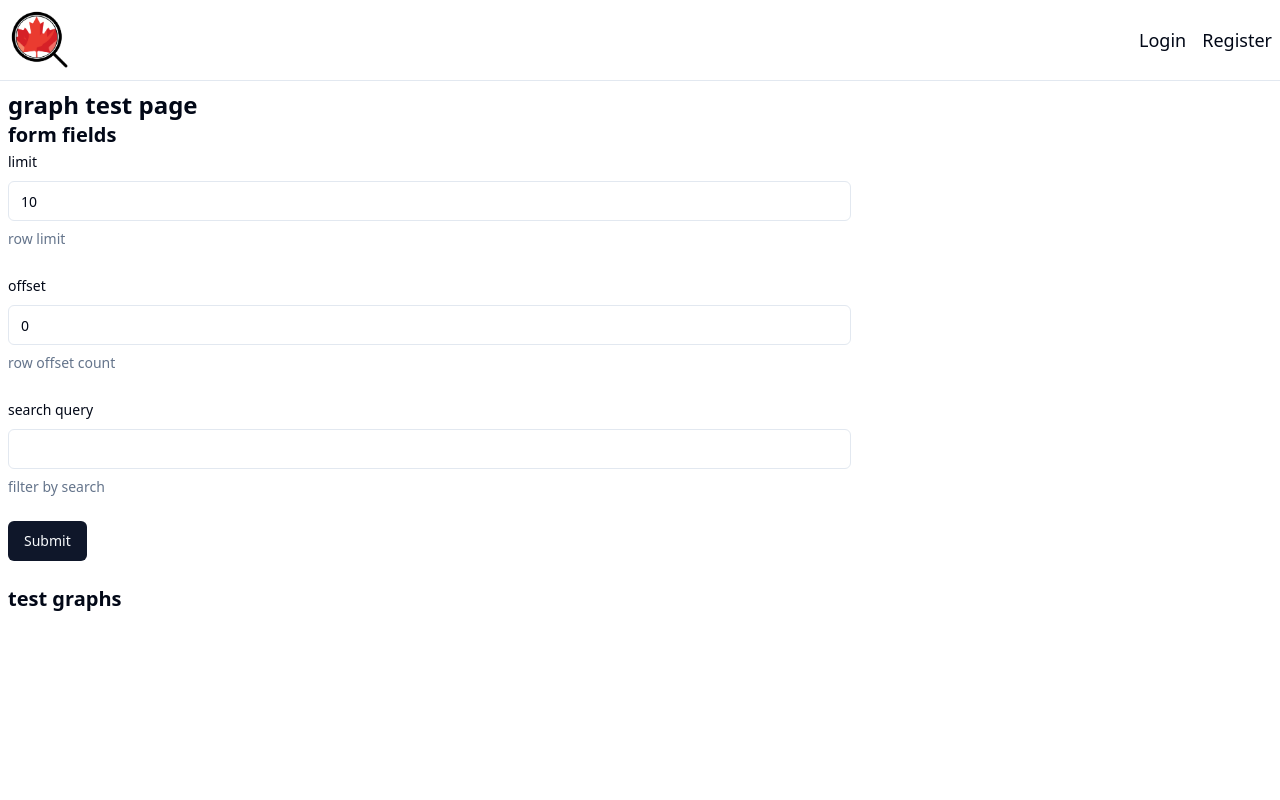
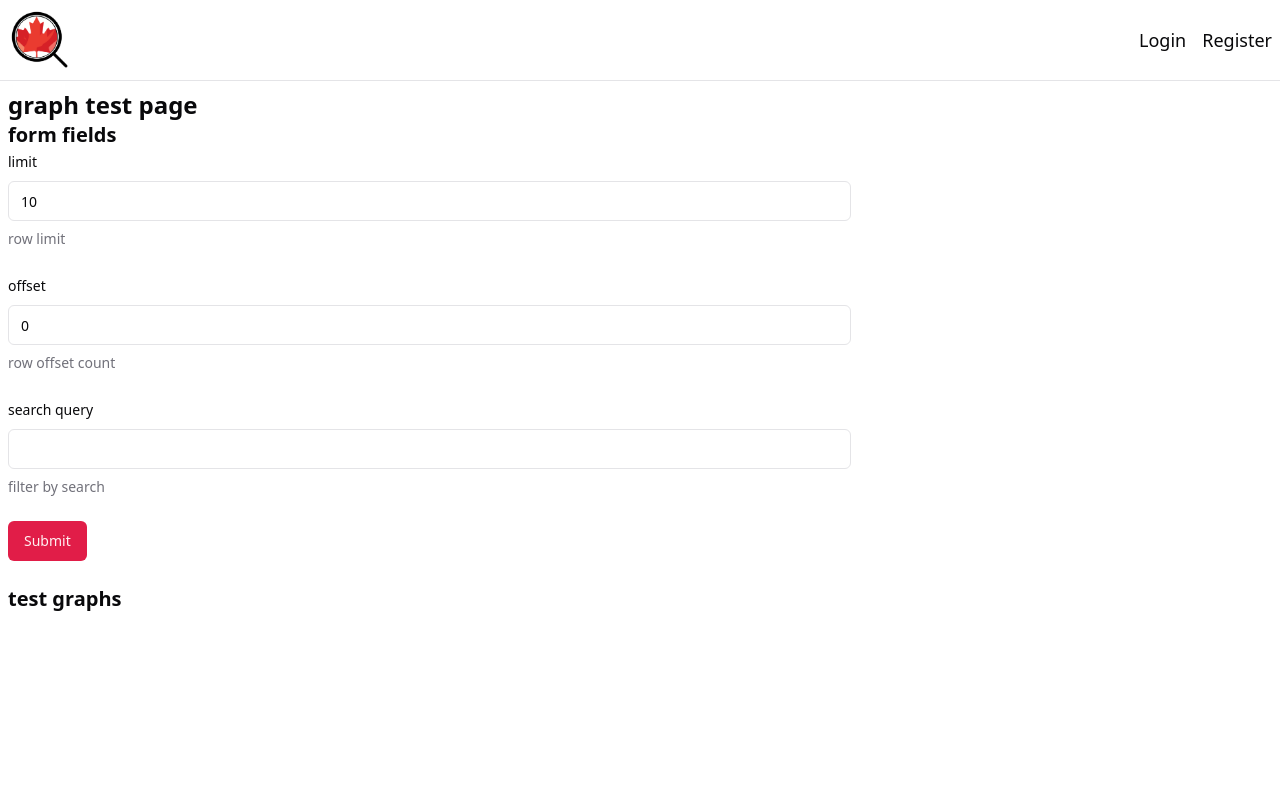
Before and after one commit to Group-6-CPS831-CP8202/app, a React (Vite) app in the folder frontend/: page / in a window 1280 px wide. Shown: the top 800 px of the page. Built offline with nearby package versions, Linux system fonts and the light colour scheme.

Commit message:
feat(frontend): update red colour scheme

```diff
--- a/frontend/src/index.css
+++ b/frontend/src/index.css
@@ -2,69 +2,54 @@
 @tailwind components;
 @tailwind utilities;
 
+
 @layer base {
   :root {
     --background: 0 0% 100%;
-    --foreground: 222.2 84% 4.9%;
-
+    --foreground: 240 10% 3.9%;
     --card: 0 0% 100%;
-    --card-foreground: 222.2 84% 4.9%;
-
+    --card-foreground: 240 10% 3.9%;
     --popover: 0 0% 100%;
-    --popover-foreground: 222.2 84% 4.9%;
-
-    --primary: 222.2 47.4% 11.2%;
-    --primary-foreground: 210 40% 98%;
-
-    --secondary: 210 40% 96.1%;
-    --secondary-foreground: 222.2 47.4% 11.2%;
-
-    --muted: 210 40% 96.1%;
-    --muted-foreground: 215.4 16.3% 46.9%;
-
-    --accent: 210 40% 96.1%;
-    --accent-foreground: 222.2 47.4% 11.2%;
-
+    --popover-foreground: 240 10% 3.9%;
+    --primary: 346.8 77.2% 49.8%;
+    --primary-foreground: 355.7 100% 97.3%;
+    --secondary: 240 4.8% 95.9%;
+    --secondary-foreground: 240 5.9% 10%;
+    --muted: 240 4.8% 95.9%;
+    --muted-foreground: 240 3.8% 46.1%;
+    --accent: 240 4.8% 95.9%;
+    --accent-foreground: 240 5.9% 10%;
     --destructive: 0 84.2% 60.2%;
-    --destructive-foreground: 210 40% 98%;
-
-    --border: 214.3 31.8% 91.4%;
-    --input: 214.3 31.8% 91.4%;
-    --ring: 222.2 84% 4.9%;
-
+    --destructive-foreground: 0 0% 98%;
+    --border: 240 5.9% 90%;
+    --input: 240 5.9% 90%;
+    --ring: 346.8 77.2% 49.8%;
     --radius: 0.5rem;
   }
 
   .dark {
-    --background: 222.2 84% 4.9%;
-    --foreground: 210 40% 98%;
-
-    --card: 222.2 84% 4.9%;
-    --card-foreground: 210 40% 98%;
-
-    --popover: 222.2 84% 4.9%;
-    --popover-foreground: 210 40% 98%;
-
-    --primary: 210 40% 98%;
-    --primary-foreground: 222.2 47.4% 11.2%;
-
-    --secondary: 217.2 32.6% 17.5%;
-    --secondary-foreground: 210 40% 98%;
-
-    --muted: 217.2 32.6% 17.5%;
-    --muted-foreground: 215 20.2% 65.1%;
-
-    --accent: 217.2 32.6% 17.5%;
-    --accent-foreground: 210 40% 98%;
-
+    --background: 20 14.3% 4.1%;
+    --foreground: 0 0% 95%;
+    --card: 24 9.8% 10%;
+    --card-foreground: 0 0% 95%;
+    --popover: 0 0% 9%;
+    --popover-foreground: 0 0% 95%;
+    --primary: 346.8 77.2% 49.8%;
+    --primary-foreground: 355.7 100% 97.3%;
+    --secondary: 240 3.7% 15.9%;
+    --secondary-foreground: 0 0% 98%;
+    --muted: 0 0% 15%;
+    --muted-foreground: 240 5% 64.9%;
+    --accent: 12 6.5% 15.1%;
+    --accent-foreground: 0 0% 98%;
     --destructive: 0 62.8% 30.6%;
-    --destructive-foreground: 210 40% 98%;
-
-    --border: 217.2 32.6% 17.5%;
-    --input: 217.2 32.6% 17.5%;
-    --ring: 212.7 26.8% 83.9%;
+    --destructive-foreground: 0 85.7% 97.3%;
+    --border: 240 3.7% 15.9%;
+    --input: 240 3.7% 15.9%;
+    --ring: 346.8 77.2% 49.8%;
   }
 }
+
 
 @layer base {
   * {
```
Also changed, not shown: 1 other file (tests, documents, lock files or other folders).
